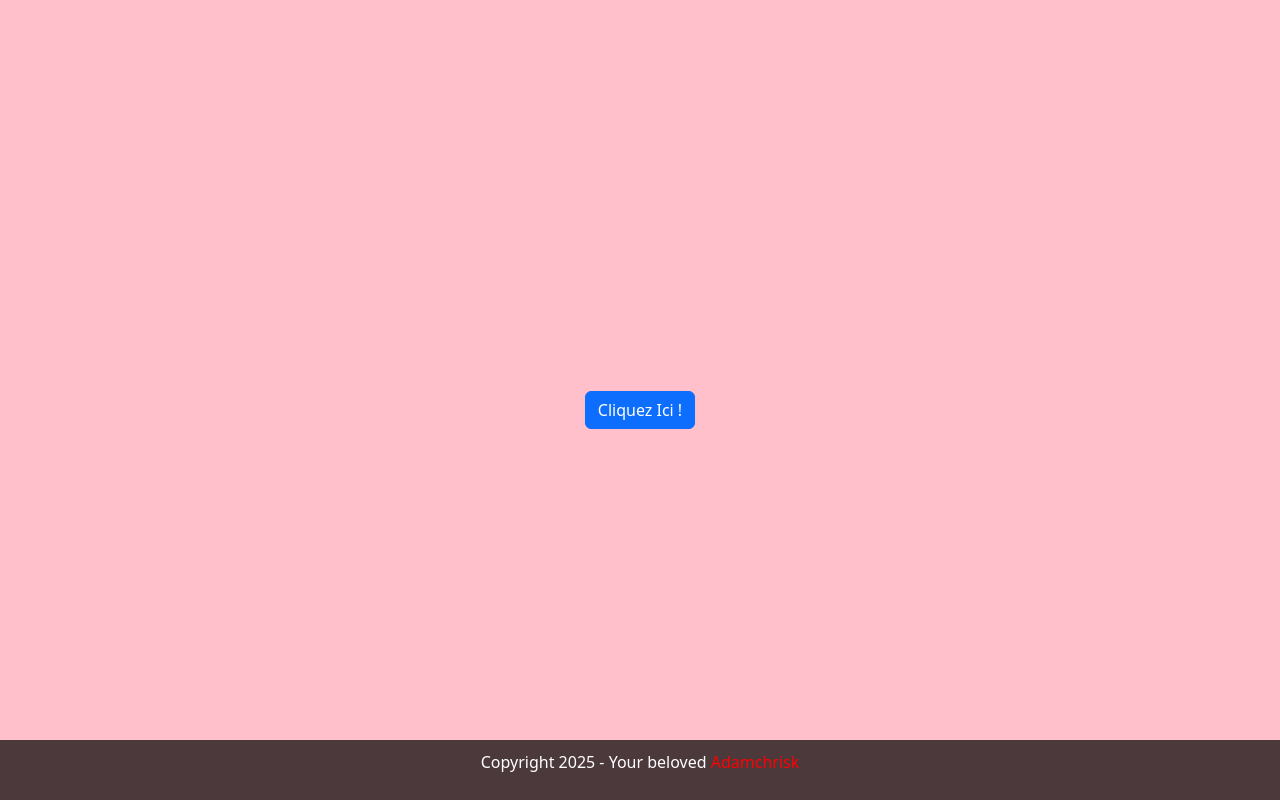
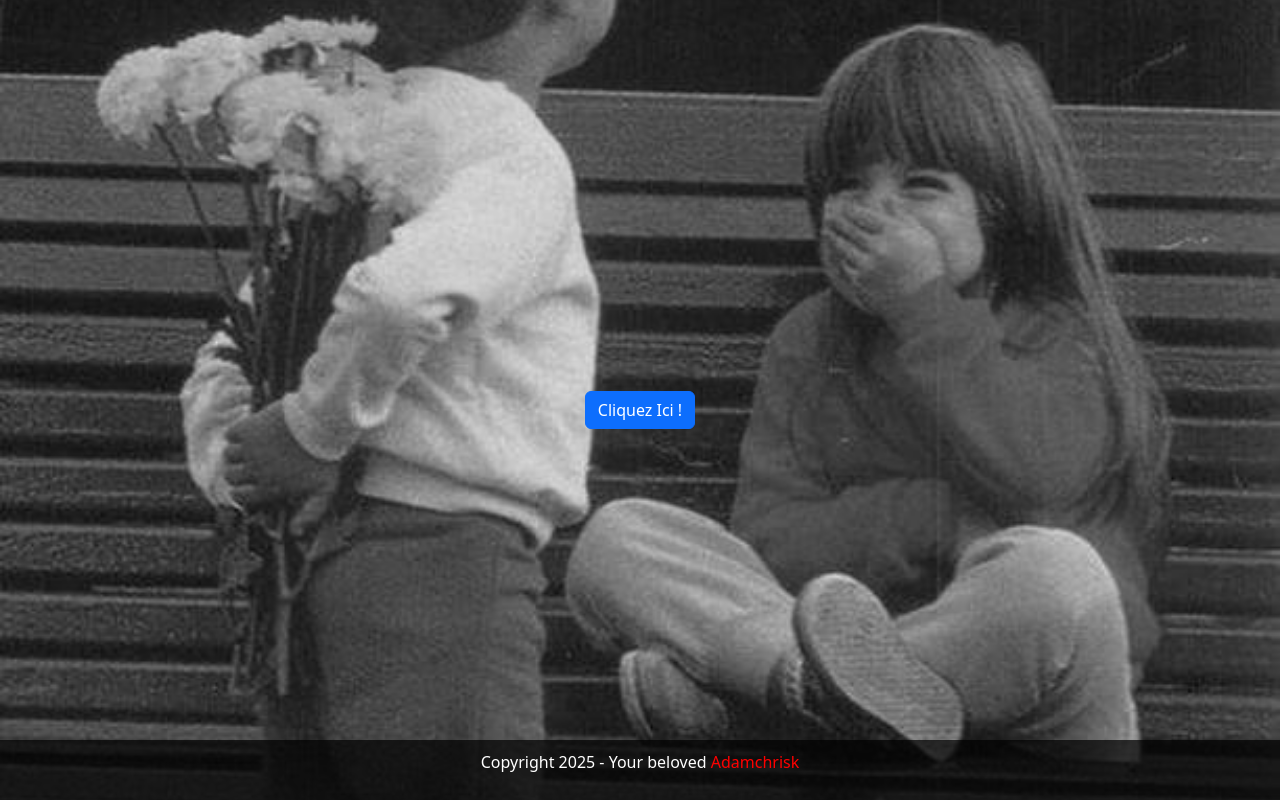
Before and after one commit to Siri6k/love-quotes, a React (Create React App) app: page / in a window 1280 px wide. Built offline with nearby package versions, Linux system fonts and the light colour scheme.

Commit message:
update bg image

```diff
--- a/src/App.css
+++ b/src/App.css
@@ -14,6 +14,10 @@
   justify-content: center;
   align-items: center;
   flex-direction: column;
+  background-image: url("../public/assets/bg.JPG");
+  background-repeat: no-repeat;
+  background-size: cover;
+  background-position: center;
 }
 
 .fullscreen-image img {
--- a/src/App.jsx
+++ b/src/App.jsx
@@ -8,17 +8,17 @@ const quotes = [
   {
     text: "I can live only wholly with you or not at all.",
     author: "Ludwig van Beethoven",
-    image: "assets/bg2.png",
+    image: "assets/bg3.png",
   },
   {
     text: "Love is a special word, and I use it only when I mean it.",
     author: "Ray Charles",
-    image: "assets/bg3.png",
+    image: "assets/bg5.png",
   },
   {
     text: "Love is supreme and unconditional; like is nice but limited.",
     author: "Duke Ellington",
-    image: "assets/bg4.png",
+    image: "assets/bg2.png",
   },
   {
     text: "For suddenly, I saw you there, And through foggy London town, The sun was shining everywhere.",
```
Also changed, not shown: public/assets/bg.jpg.
